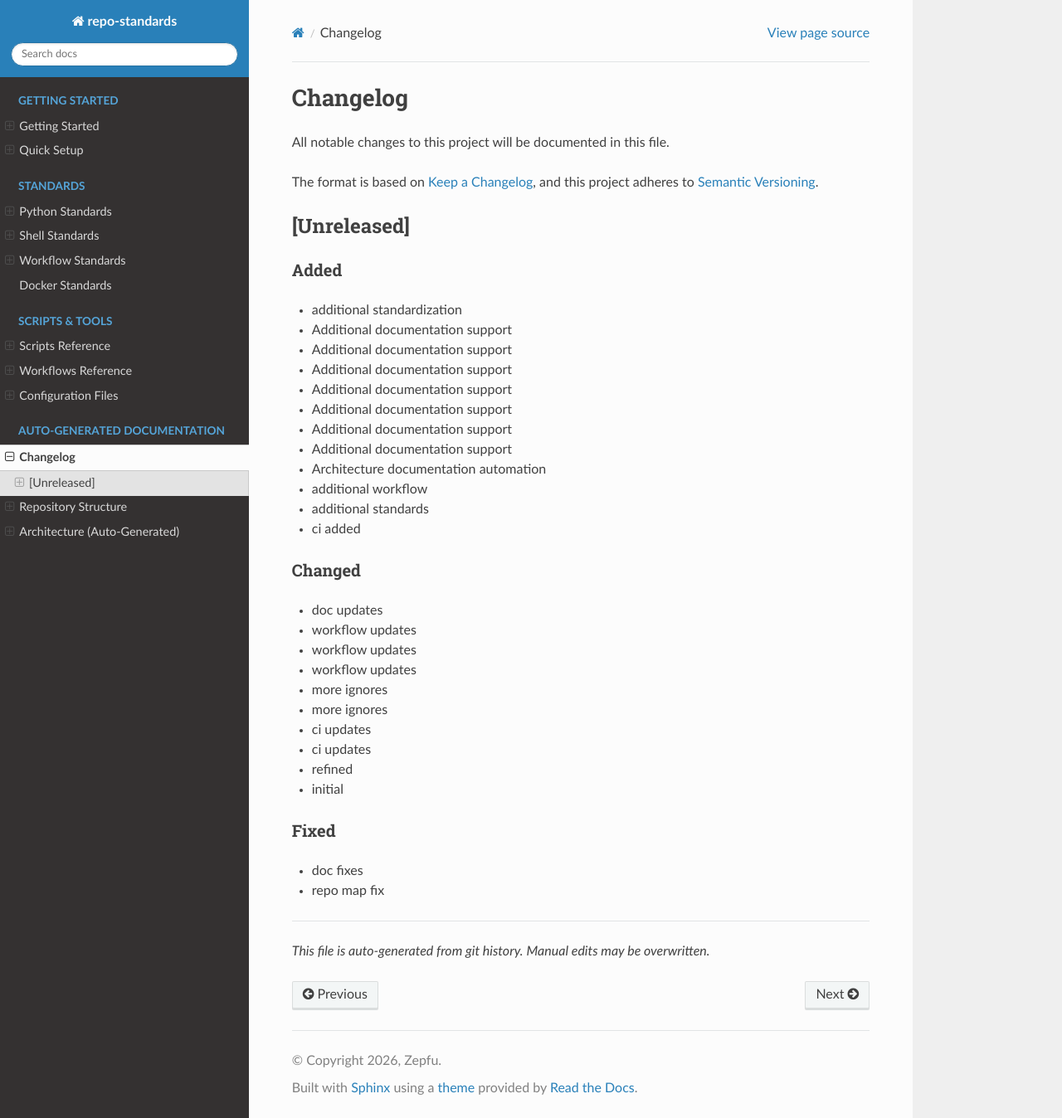
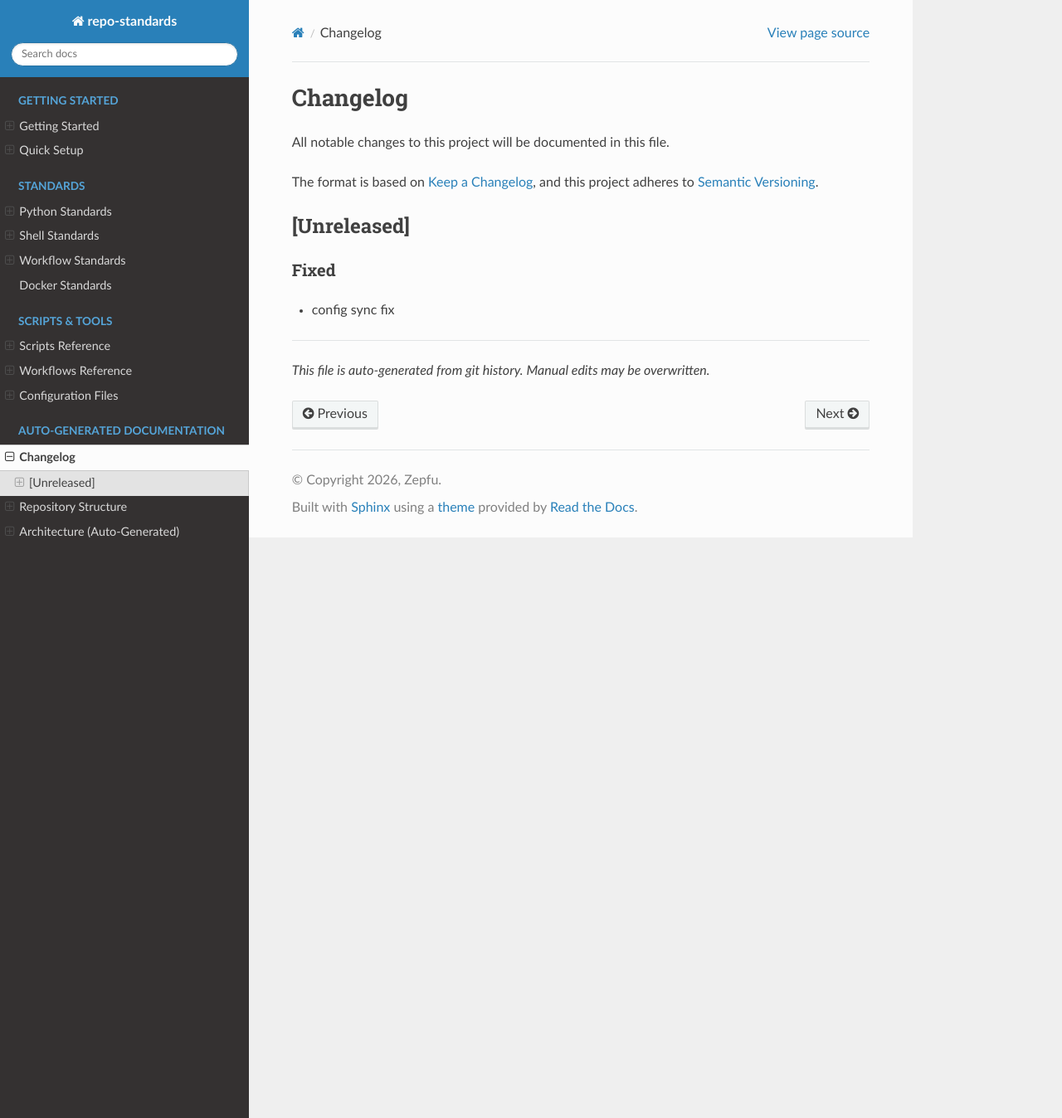
Before and after one commit to zepfu/repo-standards, a Sphinx documentation site: the page built from docs/auto/CHANGELOG.md, in a window 1280 px wide and 1348 px high. Shown: the whole window at 83% size. Built offline with Sphinx 7.4.7 and the Read the Docs theme 3.1.0, drawn with Linux system fonts in a browser that asks for light colours.

Commit message:
docs: auto-update documentation

```diff
--- a/docs/auto/CHANGELOG.md
+++ b/docs/auto/CHANGELOG.md
@@ -2,44 +2,16 @@
 
 All notable changes to this project will be documented in this file.
 
-The format is based on [Keep a Changelog](https://keepachangelog.com/en/1.0.0/), and this project adheres to
-[Semantic Versioning](https://semver.org/spec/v2.0.0.html).
+The format is based on [Keep a Changelog](https://keepachangelog.com/en/1.0.0/),
+and this project adheres to [Semantic Versioning](https://semver.org/spec/v2.0.0.html).
 
-## \[Unreleased\]
-
-### Added
-
-- additional standardization
-- Additional documentation support
-- Additional documentation support
-- Additional documentation support
-- Additional documentation support
-- Additional documentation support
-- Additional documentation support
-- Additional documentation support
-- Architecture documentation automation
-- additional workflow
-- additional standards
-- ci added
-
-### Changed
-
-- doc updates
-- workflow updates
-- workflow updates
-- workflow updates
-- more ignores
-- more ignores
-- ci updates
-- ci updates
-- refined
-- initial
+## [Unreleased]
 
 ### Fixed
 
-- doc fixes
-- repo map fix
+- config sync fix
 
-______________________________________________________________________
+---
 
-*This file is auto-generated from git history.* *Manual edits may be overwritten.*
+*This file is auto-generated from git history.*
+*Manual edits may be overwritten.*
```
Also changed, not shown: docs/auto/ARCHITECTURE_AUTO.md (+50 -40 lines), docs/auto/REPO_MAP.md (+13 -19 lines).
